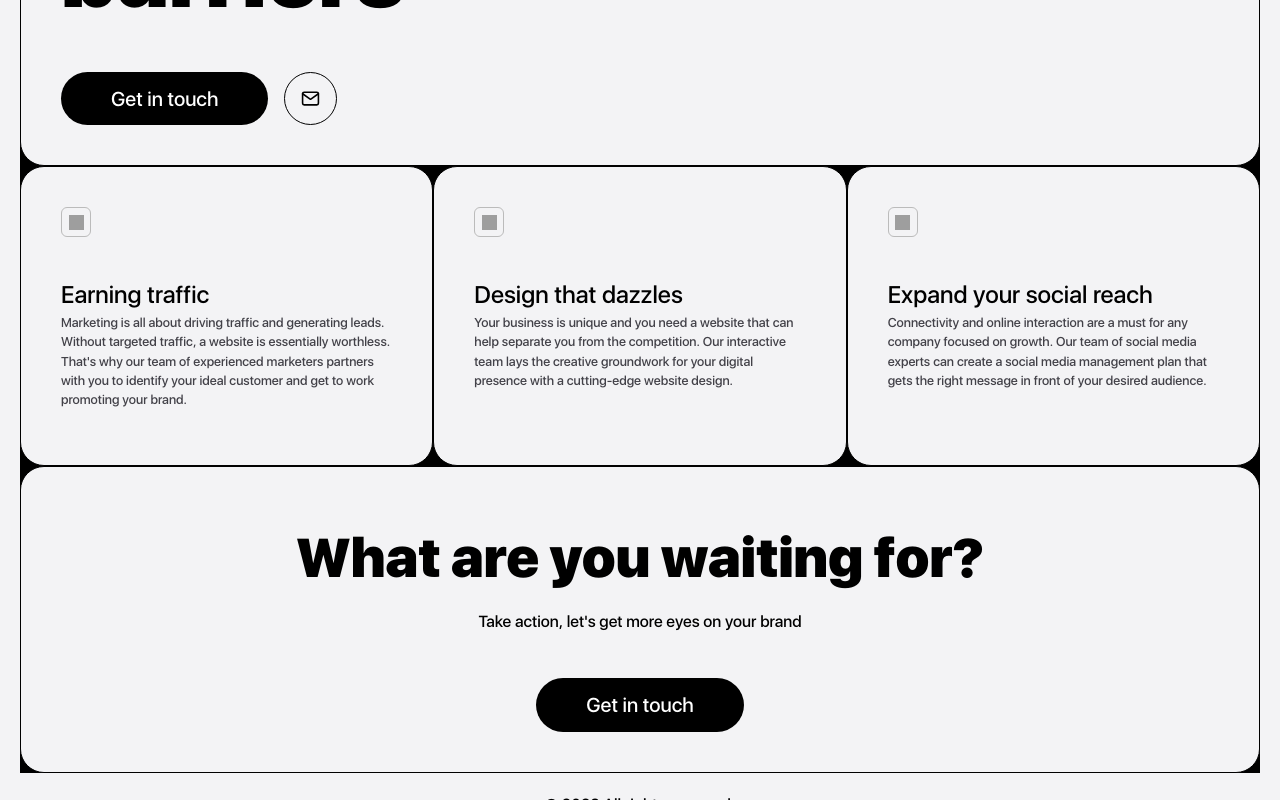
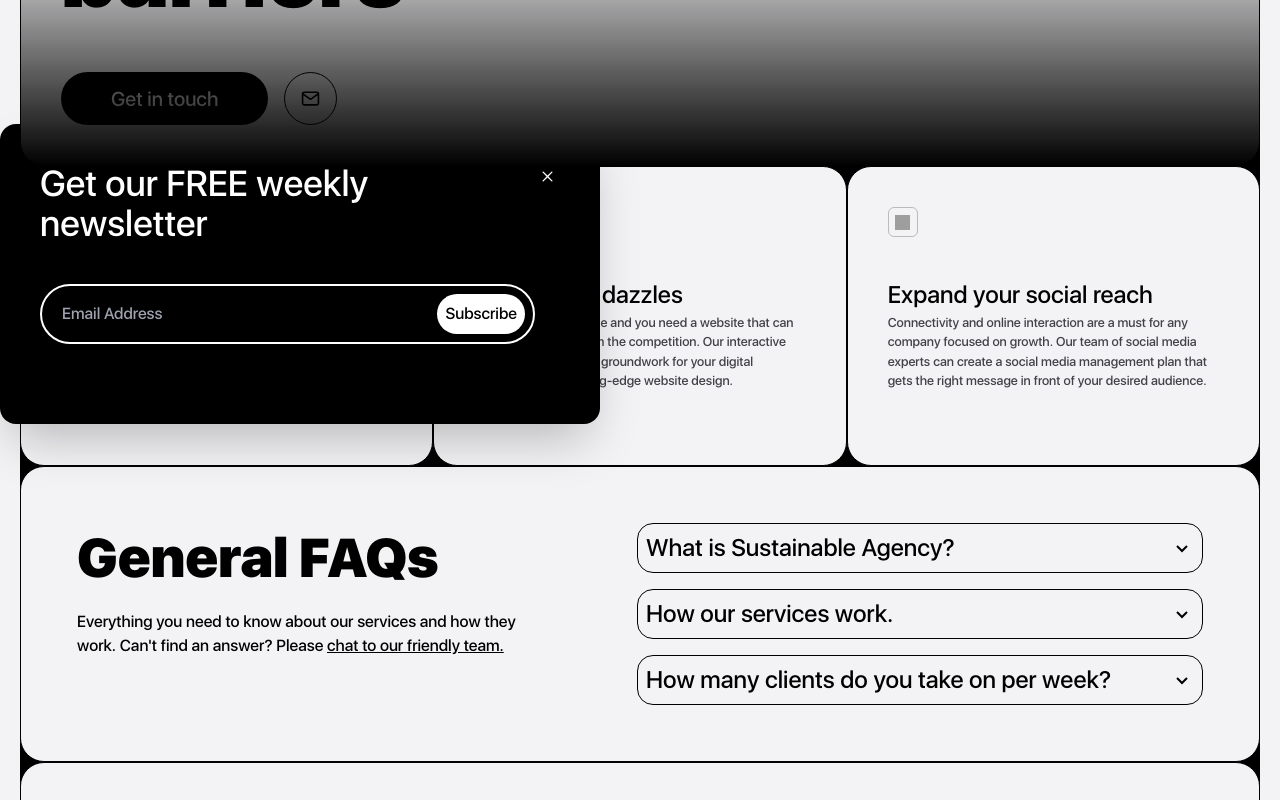
Before and after one commit to S-P-H-E/Sustainable, a Next.js app: page / in a window 1280 px wide. Shown: the part 400-1200 px from the top of the page. Built offline with nearby package versions, Linux system fonts and the light colour scheme; grey boxes are pictures that could not be loaded.

Commit message:
FAQ section

```diff
--- /dev/null
+++ b/components/FAQs.js
@@ -0,0 +1,47 @@
+import { useState } from 'react';
+import { BiChevronDown, BiChevronUp } from 'react-icons/bi';
+
+const faqs = [
+  {
+    question: 'What is Sustainable Agency?',
+    answer: 'Sustainable Agency is a Social Media Marketing Agency geared towards helping solar business get more leads therefore generating more sales.'
+  },
+  {
+    question: 'How our services work.',
+    answer: 'By leveraging our expertise in social media marketing, we can create and execute a comprehensive strategy that will help your solar panel company gain more visibility and reach a wider audience on social media. We will optimize your content and ad campaigns to increase engagement and conversions, and help you grow your following and customer base.'
+  },
+  {
+    question: 'How many clients do you take on per week?',
+    answer: 'To ensure that we provide our clients with the attention and support they deserve, we limit our intake to 4 clients per week. This allows us to dedicate enough time and resources to each client and ensure that we deliver high-quality work that meets their unique needs and goals.'
+  }
+];
+
+export default function FAQs() {
+  const [expandedIndex, setExpandedIndex] = useState(null);
+
+  const toggleExpanded = (index) => {
+    if (index === expandedIndex) {
+      setExpandedIndex(null);
+    } else {
+      setExpandedIndex(index);
+    }
+  };
+
+  return (
+    <div className='w-full'>
+      {faqs.map((faq, index) => (
+        <div key={index} className='border border-black m-4 p-2 rounded-2xl'>
+          <button className='font-bold md:font-medium text-[14px] md:text-2xl flex justify-between w-full items-center' onClick={() => toggleExpanded(index)}>
+            {faq.question}
+            <div className={`icon ${expandedIndex === index ? 'up' : 'down'}`}>
+              {expandedIndex === index ? <BiChevronDown /> : <BiChevronDown />}
+            </div>
+          </button>
+          <div className={`answer-container ${expandedIndex === index ? 'expanded' : ''}`}>
+            <p className='my-3 text-[#424148]'>{faq.answer}</p>
+          </div>
+        </div>
+      ))}
+    </div>
+  );
+}
--- a/pages/_app.js
+++ b/pages/_app.js
@@ -1,4 +1,5 @@
 import '@/styles/globals.css'
+import '@/styles/FAQs.css'
 
 export default function App({ Component, pageProps }) {
   return <Component {...pageProps} />
--- a/pages/index.js
+++ b/pages/index.js
@@ -6,9 +6,11 @@ import { useSpring, animated } from 'react-spring'
 import {HiChevronDown} from 'react-icons/hi'
 import {FiMail} from 'react-icons/fi'
 import {RxCross2} from 'react-icons/rx'
+import FaqSection from '@/components/FAQs';
+import FAQs from '@/components/FAQs';
 
 export default function Home() {
-  const [showPopup, setShowPopup] = useState(false);
+  const [showPopup, setShowPopup] = useState(true);
 
   const servicesRef = useRef(null);
   const getInTouchRef = useRef(null);
@@ -38,8 +40,14 @@ export default function Home() {
   const [popupAnimation, setPopupAnimation] = useSpring(() => ({
     from: { opacity: 0, transform: 'translateY(130px)' },
     to: { opacity: 1, transform: 'translateY(0)' },
-    delay: 400
+    delay: 800
   }));
+
+  const headingAnimation = useSpring({
+    from: { opacity: 0, transform: 'translateY(130px)' },
+    to: { opacity: 1, transform: 'translateY(0)' },
+    delay: 200
+  });
 
   return (
     <>
@@ -99,7 +107,7 @@ export default function Home() {
 
       {/* Hero */}
       <div className='bg-black mx-5'>
-        <div className='bg-[#f3f3f5] rounded-3xl border border-black p-10'>
+        <div className='bg-[#f3f3f5] rounded-3xl border border-black p-10 mask'>
           <h1 className='heroh1 text-[3.5rem] md:text-[5.4rem] leading-[4rem] md:leading-[6.4rem]'>
             Breaking <br/> marketing <br/>barriers
           </h1>
@@ -172,6 +180,20 @@ export default function Home() {
         </div>
       </div>
 
+      {/* FAQs */}
+      <div className='bg-black mx-5' ref={getInTouchRef} id="getintouch">
+          <div className='bg-[#f3f3f5] rounded-3xl border border-black p-10 flex flex-col md:flex-row justify-start items-start'>
+            <div className='flex flex-col justify-start items-start md:mr-[60px]'>
+              <h1 className='heroh1 text-center text-[1.6rem] md:text-[3.4rem] leading-normal md:leading-[6.4rem] px-4'>
+                General FAQs
+              </h1>
+              <p className='w-[250px] text-[12px] md:text-[1rem] md:w-[500px] px-4 mb-10'>Everything you need to know about our services and how they work. Can't find an answer? Please <mark className='bg-transparent underline cursor-pointer' onClick={Email}>chat to our friendly team.</mark></p>
+            </div>
+            <FAQs />
+          </div>
+      </div>
+
+
       {/* Get in touch */}
       <div className='bg-black mx-5' ref={getInTouchRef} id="getintouch">
         <div className='bg-[#f3f3f5] rounded-3xl border border-black p-10 flex flex-col justify-center items-center'>
@@ -183,6 +205,9 @@ export default function Home() {
             <button className='bg-black text-white rounded-full px-[50px] p-3 text-[15px] md:text-[20px]' onClick={() => window.open("https://www.instagram.com/xpc_marketing/")}>
               Get in touch
             </button>
+            {/* <button className='border border-black text-black rounded-full px-[50px] p-3 text-[15px] md:text-[20px]' onClick={Email}>
+              Email Us
+            </button> */}
           </div>
         </div>
       </div>
--- /dev/null
+++ b/styles/FAQs.css
@@ -0,0 +1,21 @@
+.icon {
+    transition: transform 0.3s ease-in-out;
+  }
+
+  .icon.down {
+    transform: rotate(0deg);
+  }
+
+  .icon.up {
+    transform: rotate(180deg);
+  }
+
+  .answer-container {
+    max-height: 0px;
+    overflow: hidden;
+    transition: max-height 0.5s ease;
+  }
+
+  .answer-container.expanded {
+    max-height: 200px; /* Set a fixed max height for the answer container */
+  }
--- a/styles/globals.css
+++ b/styles/globals.css
@@ -46,3 +46,8 @@ body {
     background-image: url('https://emoji.aranja.com/static/emoji-data/img-apple-160/1f680.png');
     background-size: 100%;
 }
+
+.mask {
+    -webkit-mask-image: linear-gradient( white 50%, white 50%);
+    mask-image: linear-gradient(to bottom, transparent, white 50%, white 50%, transparent);
+}
```
